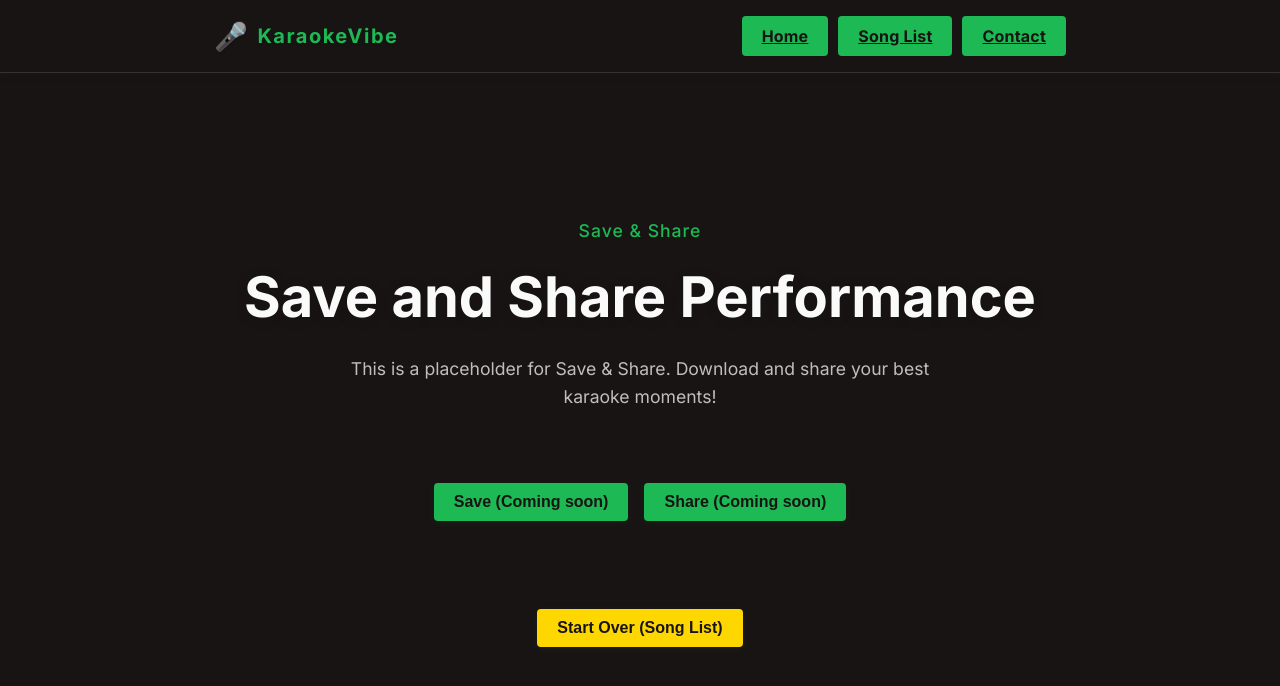
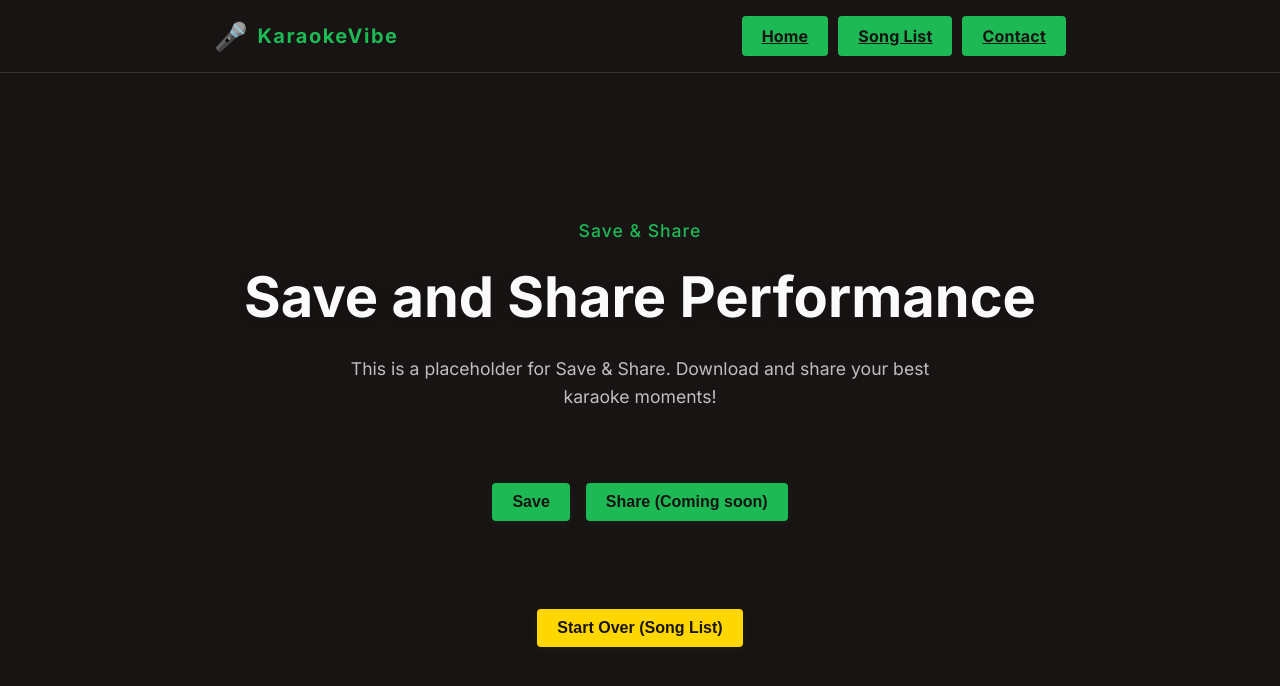
Before and after one commit to Workflow-Manager-admin/karaokevibe-32544-73be3bd8, a React (Create React App) app in the folder karaoke_app/: page /save in a window 1280 px wide. Shown: the top 686 px of the page. Built offline with nearby package versions, Linux system fonts and the light colour scheme; the HTML template or start-up script is replaced by a standard one.

Commit message:
Auto-commit: Changes as of 2025-06-06T07:16:13.160259+00:00

```diff
--- a/karaoke_app/src/SaveShare.js
+++ b/karaoke_app/src/SaveShare.js
@@ -1,25 +1,55 @@
-import React from "react";
+import React, { useState } from "react";
 
 // PUBLIC_INTERFACE
 /**
  * KaraokeVibe - SaveShare Stub Component
- * Displays a placeholder UI for the Save & Share feature.
- * Adds "Start Over" button to return to Song List for demo flow.
+ * Implements a "Save" button with working mock logic—when clicked, shows a confirmation message.
+ * Also includes the "Start Over" button to return to Song List for demo flow.
  */
 import { useNavigate } from "react-router-dom";
 
 function SaveShare() {
   const navigate = useNavigate();
+  const [isSaved, setIsSaved] = useState(false);
+
+  // PUBLIC_INTERFACE
+  function handleSaveClick() {
+    // Simulate synchronous mock save; could replace with async in the future
+    setIsSaved(true);
+    // Optionally, could show temporary ("Saved!") and then hide again after X seconds
+    // (MVP: persistent on click until reload)
+  }
 
   return (
     <div className="hero">
       <div className="subtitle">Save & Share</div>
       <h1 className="title">Save and Share Performance</h1>
-      <div className="description">
-        This is a placeholder for Save & Share. Download and share your best karaoke moments!
+      <div className="description" style={{ marginBottom: 16 }}>
+        {isSaved
+          ? (
+            <span style={{ color: "var(--primary)", fontWeight: 600 }}>
+              🎉 Your performance has been saved!
+            </span>
+          )
+          : "This is a placeholder for Save & Share. Download and share your best karaoke moments!"
+        }
       </div>
       <div style={{ margin: "2rem 0", display: "flex", gap: 16, justifyContent: "center" }}>
-        <button className="btn" disabled>Save (Coming soon)</button>
+        <button
+          className="btn"
+          style={{
+            background: isSaved ? "var(--accent)" : "var(--primary)",
+            color: isSaved ? "var(--secondary)" : "#191414",
+            fontWeight: 700,
+            cursor: isSaved ? "not-allowed" : "pointer",
+            transition: "background 0.15s"
+          }}
+          onClick={handleSaveClick}
+          disabled={isSaved}
+          aria-disabled={isSaved}
+        >
+          {isSaved ? "Saved!" : "Save"}
+        </button>
         <button className="btn" disabled>Share (Coming soon)</button>
       </div>
       <div style={{ marginTop: 32 }}>
```
Also changed, not shown: 2 other files (tests, documents, lock files or other folders).
